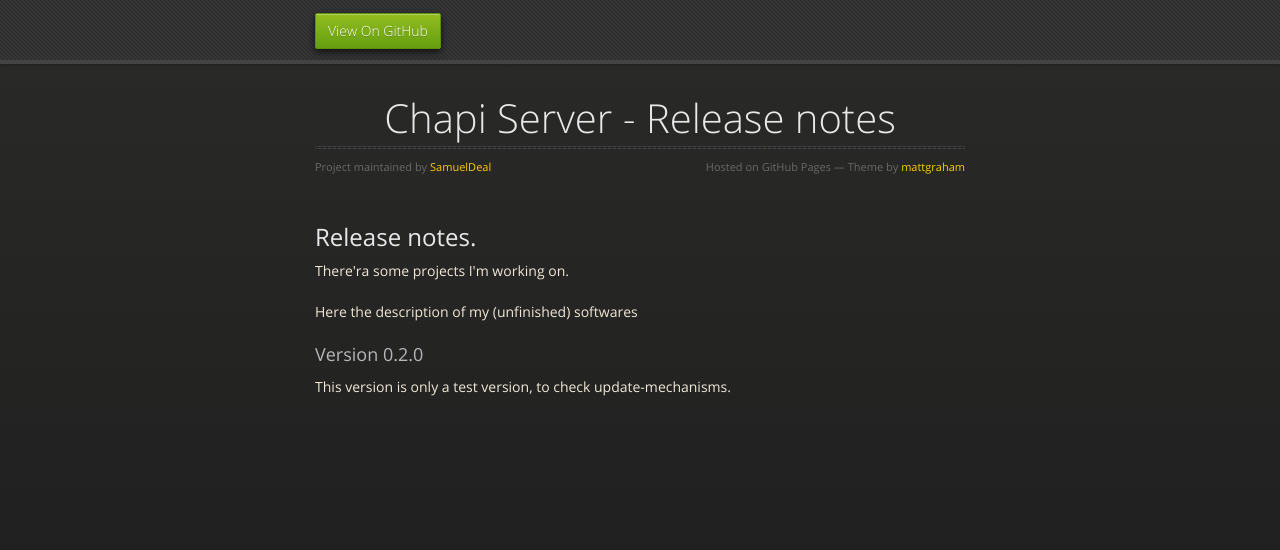
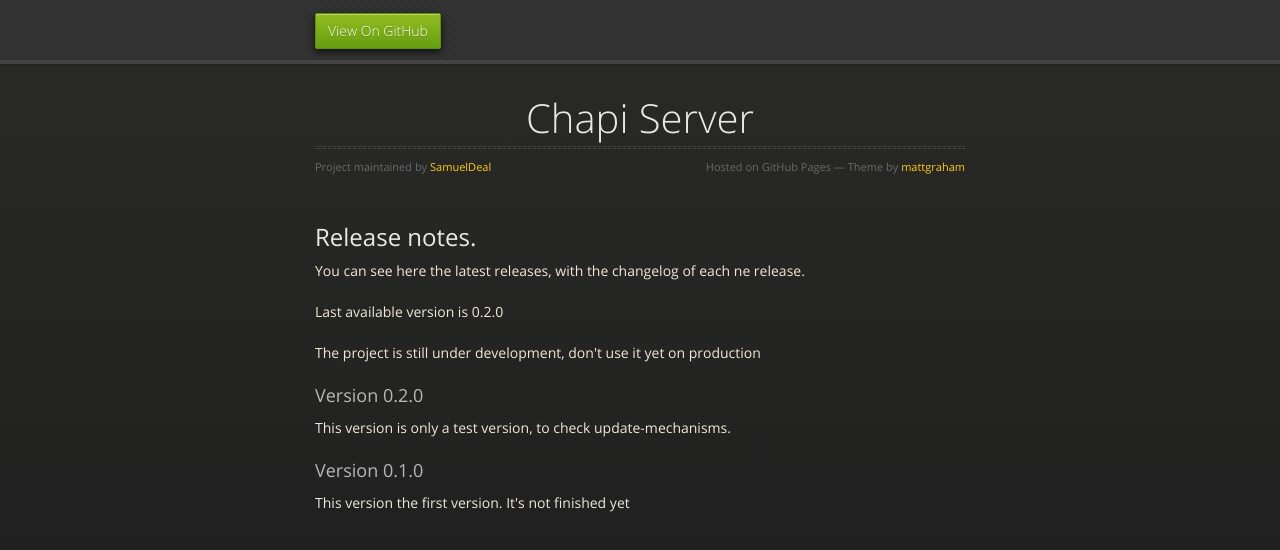
Before and after one commit to SamuelDeal/samueldeal.github.io, a plain HTML site: page chapi_realease_note.html in a window 1280 px wide. Drawn offline with nearby package versions, Linux system fonts and the light colour scheme.

Commit message:
fix some links

```diff
--- a/chapi_realease_note.html
+++ b/chapi_realease_note.html
@@ -26,7 +26,7 @@
     <div class="wrapper">
       <section>
         <div id="title">
-          <h1>Chapi Server - Release notes</h1>
+          <h1>Chapi Server</h1>
           <hr>
           <span class="credits left">Project maintained by <a href="https://github.com/SamuelDeal">SamuelDeal</a></span>
           <span class="credits right">Hosted on GitHub Pages &mdash; Theme by <a href="https://twitter.com/michigangraham">mattgraham</a></span>
@@ -37,9 +37,11 @@
                 Release notes.
         </h2>
 
-        <p>There'ra some projects I'm working on.</p>
+        <p>You can see here the latest releases, with the changelog of each ne release.</p>
 
-        <p>Here the description of my (unfinished) softwares</p>
+        <p>Last available version is 0.2.0</p>
+
+        <p>The project is still under development, don't use it yet on production</p>
 
         <h3>
             <a name="version-0-2-0" class="anchor" href="#version-0-2-0"><span class="octicon octicon-link"></span></a>
@@ -47,6 +49,13 @@
         </h3>
 
         <p>This version is only a test version, to check update-mechanisms.</p>
+
+        <h3>
+            <a name="version-0-1-0" class="anchor" href="#version-0-1-0"><span class="octicon octicon-link"></span></a>
+            Version 0.1.0
+        </h3>
+
+        <p>This version the first version. It's not finished yet</p>
       </section>
     </div>
     <!--[if !IE]><script>fixScale(document);</script><![endif]-->
```
Also changed, not shown: 1 other file.
